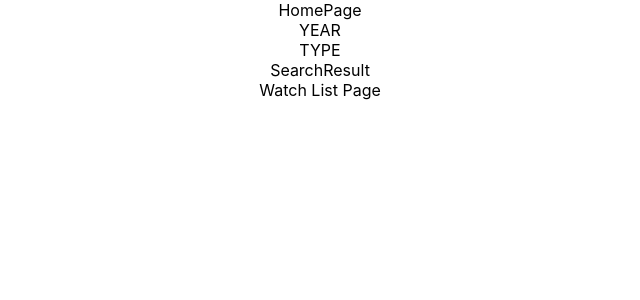
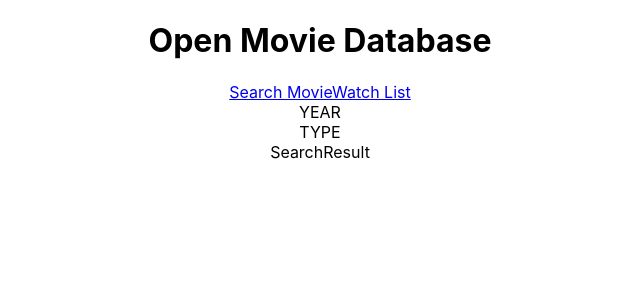
Before and after one commit to emilylu123/aligent-omdb-yingyao, a React (Create React App) app: page / in a window 1280 px wide. Shown: the top 300 px of the page, without its empty margins (320-960 px from the left). Built offline with nearby package versions, Linux system fonts and the light colour scheme.

Commit message:
Add react-router-dom and Header for navigation

```diff
--- a/package.json
+++ b/package.json
@@ -8,6 +8,7 @@
     "@testing-library/user-event": "^12.1.10",
     "react": "^17.0.2",
     "react-dom": "^17.0.2",
+    "react-router-dom": "^5.2.1",
     "react-scripts": "4.0.3",
     "web-vitals": "^1.0.1"
   },
--- a/src/App.js
+++ b/src/App.js
@@ -1,13 +1,17 @@
 import './App.scss';
 import HomePage from './pages/HomePage/HomePage';
 import WatchListPage from './pages/WatchList/WatchListPage';
-function App() {
+import { Switch, Route } from 'react-router-dom';
+import Header from './components/Header/Header'
+
+export default function App() {
   return (
     <div className="App">
-      <HomePage />
-      <WatchListPage />
+      <Header />
+      <Switch>
+        <Route exact path='/' component={HomePage} />
+        <Route path='/watchlist' component={WatchListPage} />
+      </Switch>
     </div>
   );
 }
-
-export default App;
--- /dev/null
+++ b/src/components/Header/Header.jsx
@@ -0,0 +1,14 @@
+import React from "react";
+import { Link } from "react-router-dom";
+import './Header.styles.scss'
+
+export default function Header() {
+  return (
+    <div>
+      <h1> Open Movie Database </h1>
+      <Link to="/">Search Movie
+         </Link>
+      <Link to="/watchlist">Watch List</Link>
+    </div>
+  );
+}
--- a/src/index.js
+++ b/src/index.js
@@ -2,11 +2,14 @@ import React from 'react';
 import ReactDOM from 'react-dom';
 import './index.scss';
 import App from './App';
+import { BrowserRouter } from 'react-router-dom';
 import reportWebVitals from './reportWebVitals';
 
 ReactDOM.render(
   <React.StrictMode>
-    <App />
+    <BrowserRouter>
+      <App />
+    </BrowserRouter>
   </React.StrictMode>,
   document.getElementById('root')
 );
--- a/src/pages/HomePage/HomePage.jsx
+++ b/src/pages/HomePage/HomePage.jsx
@@ -4,9 +4,8 @@ import SearchResult from "../../components/SearchResult/SearchResult";
 export default function HomePage() {
     return (
         <div>
-            HomePage
             <SearchBar />
-            <SearchResult/>
+            <SearchResult />
         </div>
     )
 }
```
Also changed, not shown: src/components/Header/Header.styles.scss (added), 2 other files (tests, documents, lock files or other folders).
